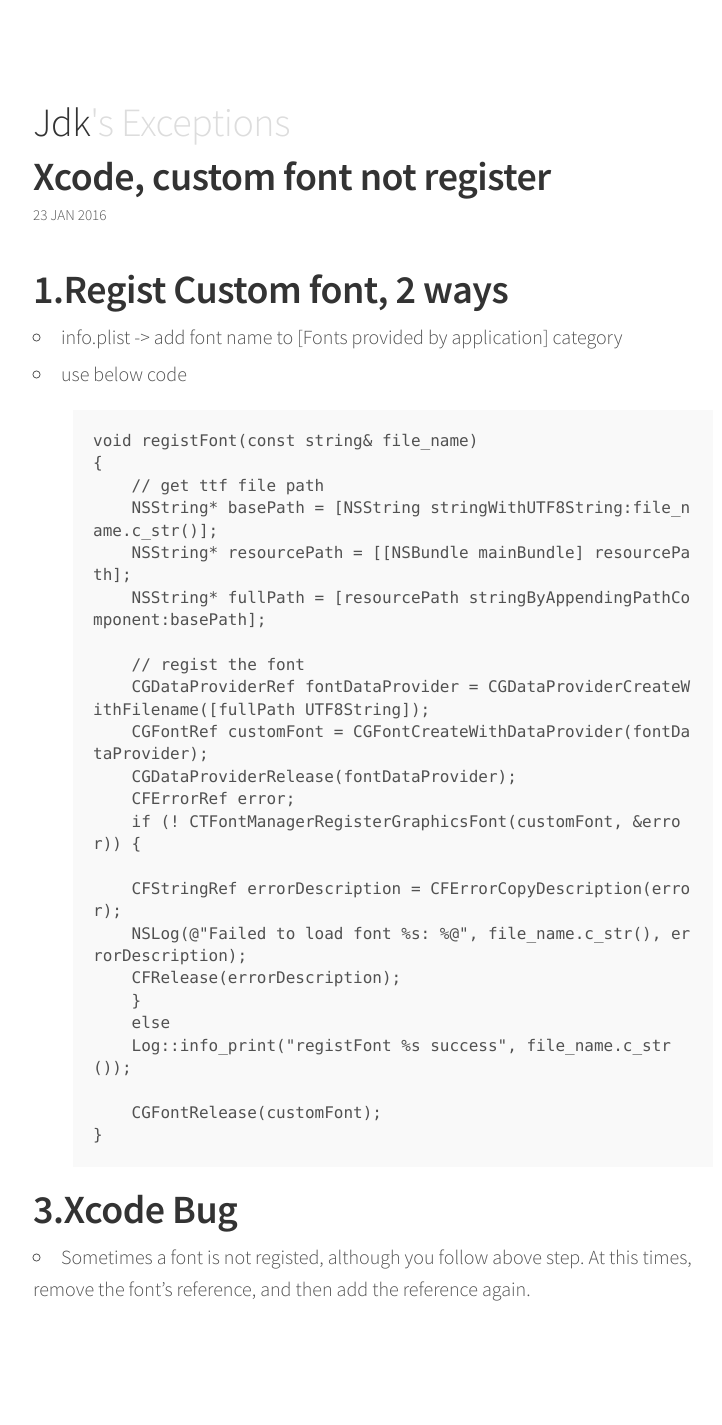
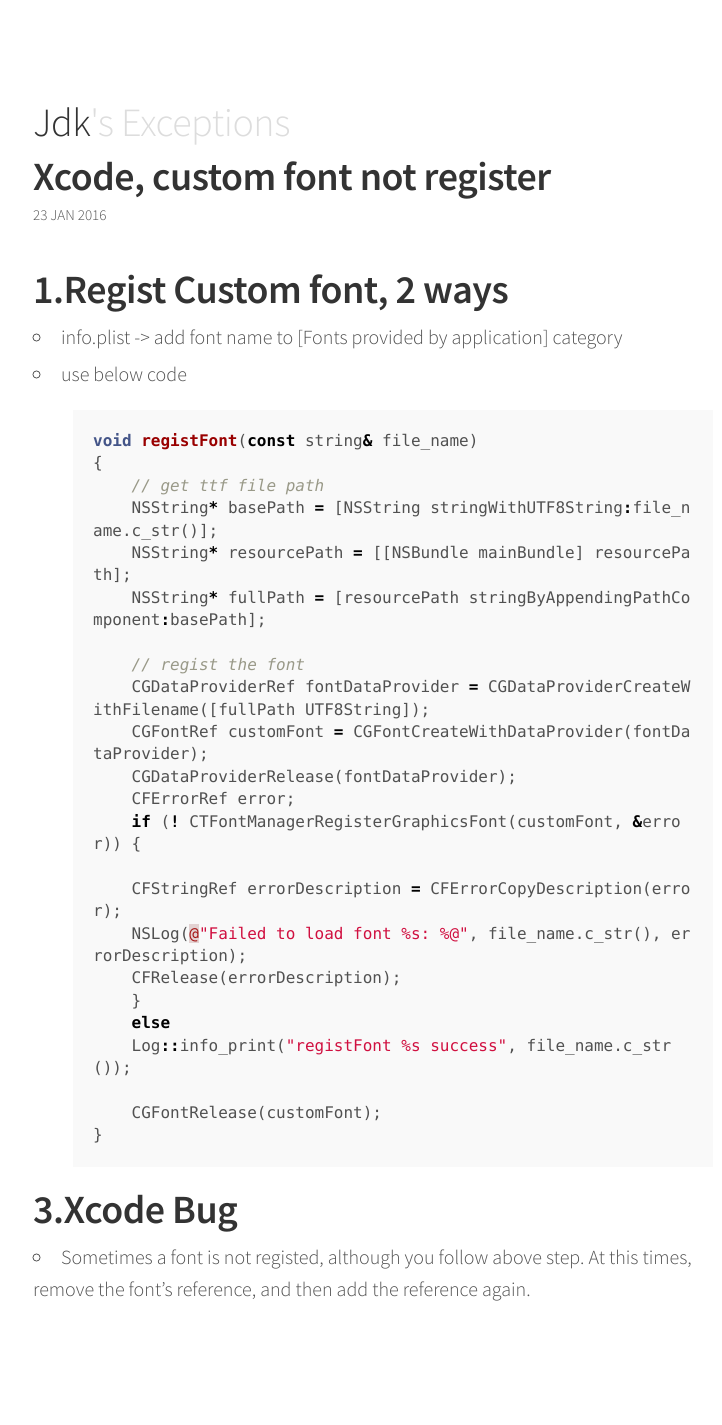
Before and after one commit to shakddoo/shakddoo.github.io, a Jekyll site: the page built from _posts/2016-01-24-xcode-font-regist.md, in a window 1280 px wide. Shown: the whole page, without its empty margins (247-969 px from the left). Built offline with Jekyll 4.4.1, drawn with Linux system fonts in a browser that asks for light colours; Markdown is read by kramdown in place of the engine named in the settings.

Commit message:
fsdfsfsfs

```diff
--- a/_posts/2016-01-24-xcode-font-regist.md
+++ b/_posts/2016-01-24-xcode-font-regist.md
@@ -8,7 +8,7 @@ categories: Exceptions
 - info.plist -> add font name to [Fonts provided by application] category
 - use below code
 
-{% highlight object-c %}
+{% highlight c++ %}
 void registFont(const string& file_name)
 {
     // get ttf file path
```
